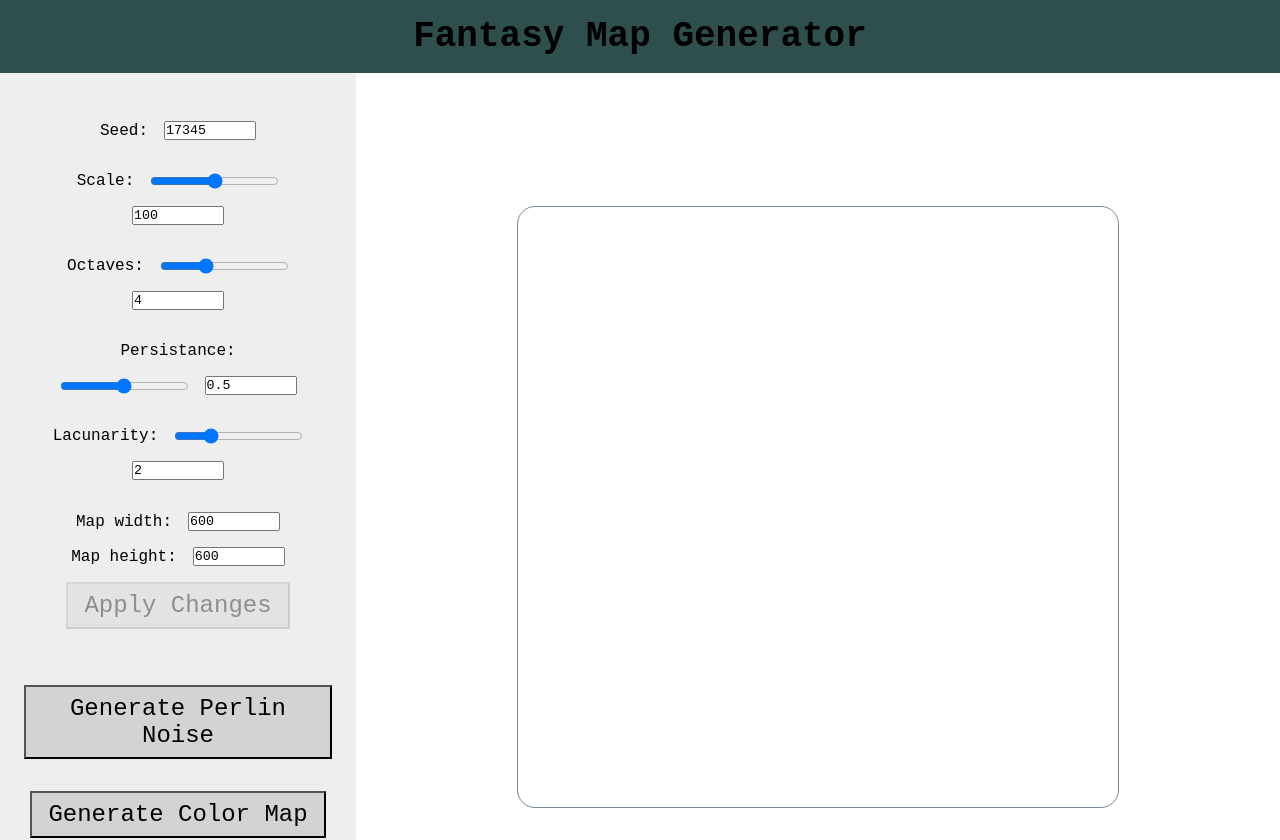
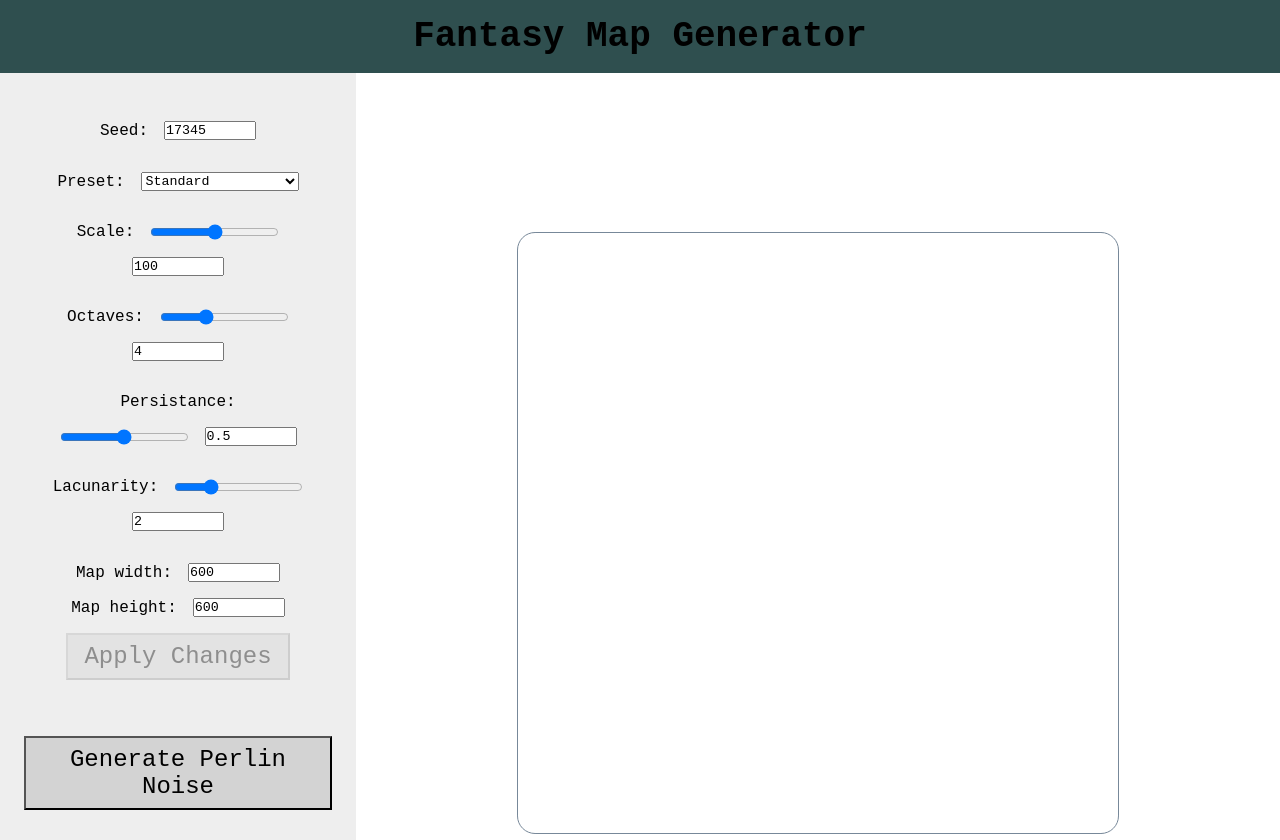
Before and after one commit to peytontucker/FanMapGen, a Vue app: page / in a window 1280 px wide. Shown: the top 840 px of the page. Built offline with nearby package versions, Linux system fonts and the light colour scheme.

Commit message:
add preset selector menu

```diff
--- a/src/App.vue
+++ b/src/App.vue
@@ -1,7 +1,7 @@
 <!-- eslint-disable no-unused-vars -->
 <script>
 import { createNoiseMap, drawPerlinNoise, drawRandomNoise, drawColorMap } from '@/scripts/util.js'
-import * as presets from './constants/terrainColorPresets'
+import { PRESETS } from './constants/terrainColorPresets'
 import GenerationParameters from './components/GenerationParameters.vue'
 
 export default {
@@ -11,7 +11,14 @@ export default {
       dataUrl: null,
 
       mapDimensions: { width: 600, height: 600 },
-      noiseParams: { seed: 17345, scale: 100, octaves: 4, persistance: 0.5, lacunarity: 2 }
+      generationParameters: {
+        seed: 17345,
+        scale: 100,
+        octaves: 4,
+        persistance: 0.5,
+        lacunarity: 2,
+        preset: PRESETS.STANDARD
+      }
     }
   },
   components: {
@@ -25,11 +32,11 @@ export default {
       const noiseMap = createNoiseMap(
         this.canvasRef.width,
         this.canvasRef.height,
-        this.noiseParams.seed,
-        this.noiseParams.scale,
-        this.noiseParams.octaves,
-        this.noiseParams.persistance,
-        this.noiseParams.lacunarity
+        this.generationParameters.seed,
+        this.generationParameters.scale,
+        this.generationParameters.octaves,
+        this.generationParameters.persistance,
+        this.generationParameters.lacunarity
       )
       drawPerlinNoise(this.canvasRef, noiseMap)
       this.populateDataUrl()
@@ -38,23 +45,26 @@ export default {
       const noiseMap = createNoiseMap(
         this.canvasRef.width,
         this.canvasRef.height,
-        this.noiseParams.seed,
-        this.noiseParams.scale,
-        this.noiseParams.octaves,
-        this.noiseParams.persistance,
-        this.noiseParams.lacunarity
+        this.generationParameters.seed,
+        this.generationParameters.scale,
+        this.generationParameters.octaves,
+        this.generationParameters.persistance,
+        this.generationParameters.lacunarity
       )
-      drawColorMap(this.canvasRef, noiseMap, presets.STANDARD)
+      drawColorMap(this.canvasRef, noiseMap, this.generationParameters.preset)
       this.populateDataUrl()
     },
     populateDataUrl() {
       this.dataUrl = this.canvasRef.toDataURL('image/png', 1)
     },
     updateNoiseParams(newNoiseParams) {
-      this.noiseParams = { ...newNoiseParams }
+      this.generationParameters = { ...newNoiseParams }
     },
     updateMapDimensions({ width, height }) {
       this.mapDimensions = { width, height }
+    },
+    updatePreset(preset) {
+      this.generationParameters.preset = preset
     }
   }
 }
@@ -68,6 +78,7 @@ export default {
         <GenerationParameters
           @updateNoiseParamsEvent="updateNoiseParams"
           @updateMapDimensionsEvent="updateMapDimensions"
+          @emitPreset="updatePreset"
         />
         <button @click="generatePerlinNoise">Generate Perlin Noise</button>
         <button @click="generateColorMap">Generate Color Map</button>
--- a/src/components/GenerationParameters.vue
+++ b/src/components/GenerationParameters.vue
@@ -9,6 +9,17 @@
         size="10"
         inputmode="numeric"
       />
+    </div>
+    <div>
+      <div id="app">
+        Preset:
+        <select v-model="presetParameter.value" @change="emitPreset">
+          <option disabled value="">Please select one</option>
+          <option v-for="preset in presetParameterOptions" :value="preset.value" :key="preset">
+            {{ preset.text }}
+          </option>
+        </select>
+      </div>
     </div>
     <div>
       <label for="perlin-noise-scale">Scale:</label>
@@ -118,6 +129,8 @@
 </template>
 
 <script>
+import { PRESETS } from '../constants/terrainColorPresets'
+
 export default {
   name: 'GenerationParameters',
   data() {
@@ -126,6 +139,15 @@ export default {
 
       parameters: [
         { name: 'Seed', type: 'numeric', value: 17345 },
+        {
+          name: 'Preset',
+          type: 'select',
+          value: PRESETS.STANDARD,
+          options: Object.keys(PRESETS).map((preset) => ({
+            text: preset.charAt(0) + preset.toLowerCase().slice(1),
+            value: PRESETS[preset]
+          }))
+        },
         { name: 'Scale', type: 'slider', value: 100, min: 1, max: 200 },
         { name: 'Octaves', type: 'slider', value: 4, min: 1, max: 10 },
         { name: 'Persistance', type: 'slider', value: 0.5, min: 0, max: 1 },
@@ -141,6 +163,12 @@ export default {
       return Object.fromEntries(
         this.parameters.map((parameter) => [parameter.name.toLowerCase(), parameter.value])
       )
+    },
+    presetParameter() {
+      return this.parameters.find((parameter) => parameter.name === 'Preset')
+    },
+    presetParameterOptions() {
+      return this.parameters.find((parameter) => parameter.name === 'Preset').options
     }
   },
   methods: {
@@ -153,9 +181,13 @@ export default {
     },
     emitNoiseParams() {
       this.$emit('updateNoiseParamsEvent', this.parameterValues)
+    },
+    emitPreset() {
+      console.log(JSON.stringify(this.presetParameter.value, null, 2))
+      this.$emit('emitPreset', this.presetParameter.value)
     }
   },
-  emits: ['updateNoiseParamsEvent', 'updateMapDimensionsEvent']
+  emits: ['updateNoiseParamsEvent', 'updateMapDimensionsEvent', 'emitPreset']
 }
 </script>
 
--- a/src/constants/terrainColorPresets.js
+++ b/src/constants/terrainColorPresets.js
@@ -4,12 +4,13 @@ import { COLORS } from './colors'
 // object, where the object's properties are the max height of a specific
 // terrain color, and the value of each property is the color value for that
 // terrain type.
-export const EARTH = {
+
+export const PRESETS = {
+  EARTH: {
     0.5: COLORS.BLUE,
     1.0: COLORS.GREEN
-}
-
-export const STANDARD = {
+  },
+  STANDARD: {
     0.5: COLORS.BLUE,
     0.55: COLORS.SAND,
     0.65: COLORS.GREEN,
@@ -17,39 +18,35 @@ export const STANDARD = {
     0.8: COLORS.DARK_BROWN,
     0.9: COLORS.BROWN,
     1.0: COLORS.WHITE
-}
-
-export const GRAYSCALE = {
+  },
+  GRAYSCALE: {
     0.5: COLORS.DARKER_GRAY,
     0.6: COLORS.DARK_GRAY,
     0.7: COLORS.GRAY,
     0.8: COLORS.LIGHT_GRAY,
     0.9: COLORS.LIGHTER_GRAY,
     1.0: COLORS.WHITE
-}
-
-export const MESA = {
+  },
+  MESA: {
     0.5: COLORS.TAN,
     0.6: COLORS.RUST,
     0.7: COLORS.DARK_RUST,
     1.0: COLORS.RED_BROWN
-}
-
-export const DESERT = {
+  },
+  DESERT: {
     0.1: COLORS.BLUE,
     0.11: COLORS.GREEN,
     0.65: COLORS.SAND,
     1.0: COLORS.LIGHT_SAND
-}
-
-export const JUNGLE = {
+  },
+  JUNGLE: {
     0.5: COLORS.DARK_GREEN,
     0.7: COLORS.GREEN,
     1.0: COLORS.LIGHT_GREEN
-}
-
-export const TROPICAL = {
+  },
+  TROPICAL: {
     0.65: COLORS.BLUE,
     0.8: COLORS.SAND,
     1.0: COLORS.DARK_GREEN
   }
+}
--- a/src/scripts/util.js
+++ b/src/scripts/util.js
@@ -86,7 +86,6 @@ export function createNoiseMap(
   }
 
   //normalize values in map to be between 0 and 1.
-
   return noiseMap.map((row) => row.map((val) => (val - min) / (max - min)))
 }
 
```
Lines whose indentation alone changed are shown as unchanged.
